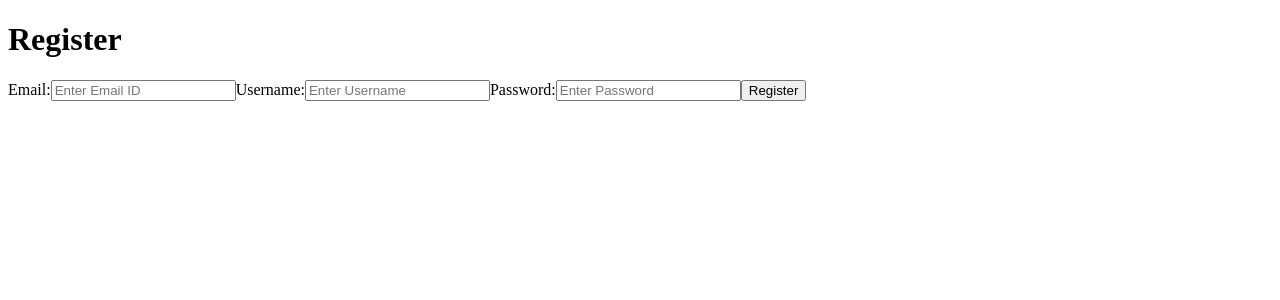
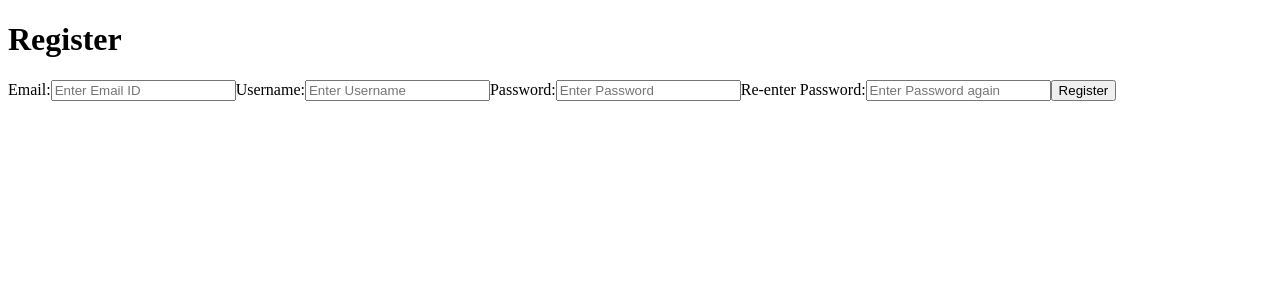
Before and after one commit to Yugma-Thakkar/DM-Chat, a React (Vite) app: page /register in a window 1280 px wide. Shown: the top 300 px of the page. Built offline with nearby package versions, Linux system fonts and the light colour scheme.

Commit message:
Registration backend-frontend done

```diff
--- a/app.js
+++ b/app.js
@@ -3,9 +3,10 @@ require('dotenv').config()
 const express = require('express')
 const app = express()
 const session = require('express-session')
+const cors = require('cors')
 const MongoDBSession = require('connect-mongodb-session')(session)
 // const io = require('socket.io')(server)
-
+app.use(cors())
 const ejs = require('ejs')
 app.set('view engine', 'ejs')
 
--- a/package.json
+++ b/package.json
@@ -17,6 +17,7 @@
     "@vitejs/plugin-react": "^2.0.1",
     "bcryptjs": "^2.4.3",
     "connect-mongodb-session": "^3.1.1",
+    "cors": "^2.8.5",
     "ejs": "^3.1.8",
     "express": "^4.18.1",
     "express-session": "^1.17.3",
--- a/src/components/Register.jsx
+++ b/src/components/Register.jsx
@@ -5,6 +5,7 @@ function Register() {
     const [email, setEmail] = useState("")
     const [username, setUsername] = useState("")
     const [password, setPassword] = useState("")
+    const [repassword, setRepassword] = useState("")
 
     async function registerUser(event) {
         event.preventDefault()
@@ -17,7 +18,8 @@ function Register() {
             body: JSON.stringify({
                 email,
                 username,
-                password
+                password,
+                repassword
             })
         })
 
@@ -59,10 +61,15 @@ function Register() {
                     autoComplete="off"
                 />
 
-                {/* <label htmlFor="repassword">Re-enter Password:</label>
-                <input type="password" name="repassword" id="repassword" placeholder="Enter Password again"
+                <label htmlFor="repassword">Re-enter Password:</label>
+                <input
+                value={repassword}
+                type="password"
+                id="repassword"
+                onChange={(e) => setRepassword(e.target.value)}
+                placeholder="Enter Password again"
                 autoComplete="off"
-                /> */}
+                />
 
                 <input type="submit" value="Register" />
             </form>
```
Also changed, not shown: controllers/users.js (+15 -14 lines), 1 other file (tests, documents, lock files or other folders).
